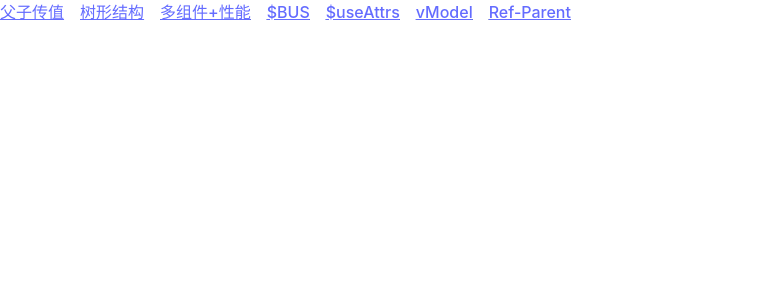
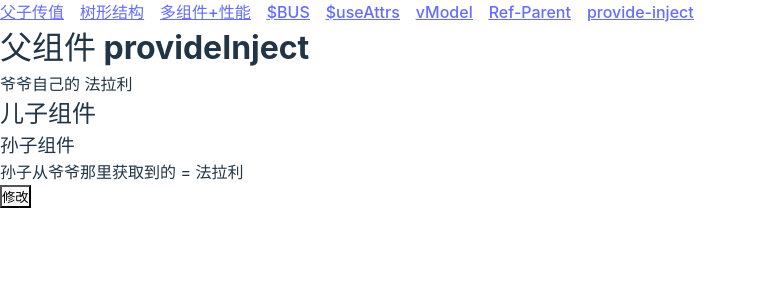
Before and after one commit to Ankera/study-vue3, a Vue app: page /provideInject in a window 1280 px wide. Shown: the top 300 px of the page, without its empty margins (0-757 px from the left). Built offline with nearby package versions, Linux system fonts and the light colour scheme.

Commit message:
feat: provide-inject

```diff
--- a/src/App.vue
+++ b/src/App.vue
@@ -11,6 +11,7 @@
     <span class="item"><router-link to="/useAttrs">$useAttrs</router-link></span>
     <span class="item"><router-link to="/vModel">vModel</router-link></span>
     <span class="item"><router-link to="/refParent">Ref-Parent</router-link></span>
+    <span class="item"><router-link to="/provideInject">provide-inject</router-link></span>
 
     <router-view></router-view>
   </div>
--- /dev/null
+++ b/src/components/provideInject/gar.vue
@@ -0,0 +1,26 @@
+<!-- 作者: 余亚勇 -->
+<!-- 创建时间: 2023-09-02 14:41:38 -->
+<!-- 模块主要作用:  -->
+
+<template>
+  <div>
+    <h3>孙子组件</h3>
+    <p>孙子从爷爷那里获取到的 = {{gar}}</p>
+    <button @click="updateCar">修改</button>
+  </div>
+</template>
+
+<script setup lang='ts'>
+import { inject, InjectionKey, Ref } from 'vue'
+
+const gar = inject<any>('TOKEN')
+
+const updateCar = () => {
+    gar.value = '自行车'
+}
+
+</script>
+
+<style scoped>
+
+</style>
--- /dev/null
+++ b/src/components/provideInject/index.vue
@@ -0,0 +1,25 @@
+<!-- 作者: 余亚勇 -->
+<!-- 创建时间: 2023-09-02 14:39:40 -->
+<!-- 模块主要作用:  -->
+
+<template>
+  <div>
+    <h1>父组件 provideInject</h1>
+    <p>爷爷自己的 {{ car }}</p>
+    <Son />
+
+  </div>
+</template>
+
+<script setup lang='ts'>
+import Son from './son.vue'
+import { ref, provide } from 'vue';
+const car = ref('法拉利')
+
+provide('TOKEN', car)
+
+</script>
+
+<style scoped>
+
+</style>
--- /dev/null
+++ b/src/components/provideInject/son.vue
@@ -0,0 +1,20 @@
+<!-- 作者: 余亚勇 -->
+<!-- 创建时间: 2023-09-02 14:41:18 -->
+<!-- 模块主要作用:  -->
+
+<template>
+  <div>
+    <h2>儿子组件</h2>
+
+    <Gar />
+  </div>
+</template>
+
+<script setup lang='ts'>
+import Gar from './gar.vue'
+
+</script>
+
+<style scoped>
+
+</style>
--- a/src/router/index.ts
+++ b/src/router/index.ts
@@ -6,6 +6,7 @@ import EventBus from '../components/eventBus/index.vue'
 import UseAttrs from '../components/useAttrs/index.vue'
 import VModel from '../components/vModel/index.vue'
 import RefParent from '../components/refParent/index.vue'
+import ProvideInject from '../components/provideInject/index.vue'
 
 const router = createRouter({
     history: createWebHistory(),
@@ -59,6 +60,11 @@ const router = createRouter({
         path: "/refParent",
         name: 'refParent',
         component: RefParent,
+      },
+      {
+        path: "/provideInject",
+        name: 'provideInject',
+        component: ProvideInject
       }
     ],
   });
```
